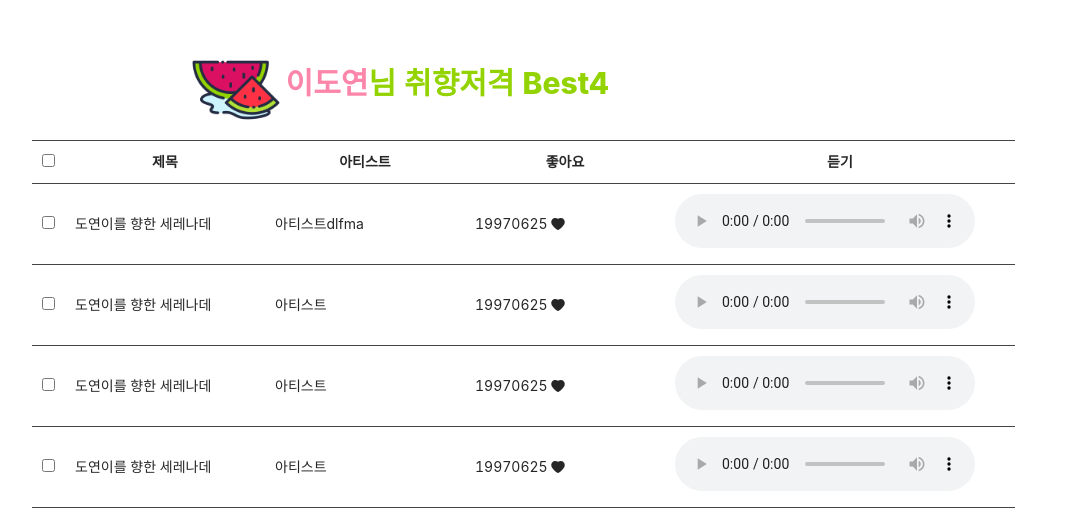
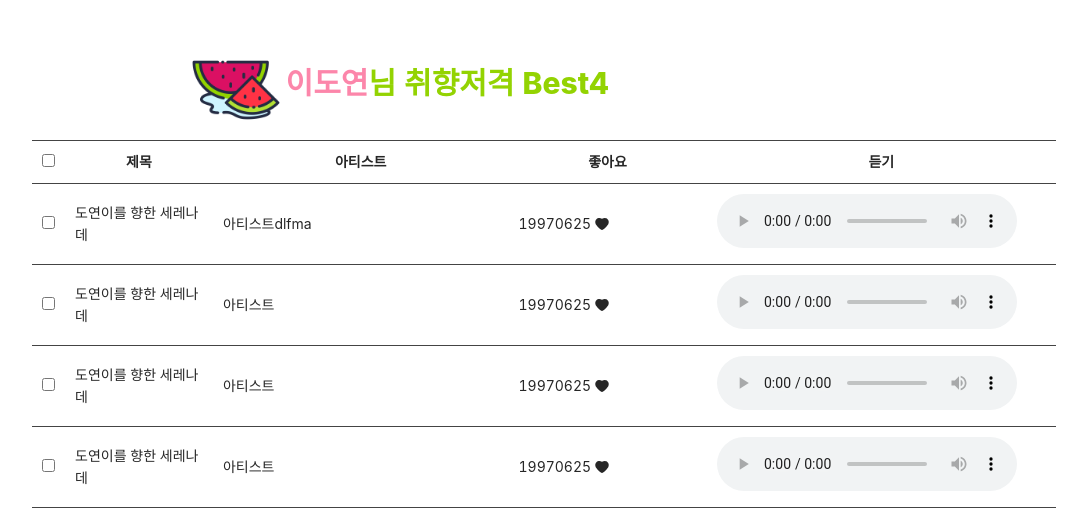
Before and after one commit to AhKong/PRESENT_DY, a React (Create React App) app: page /congratulations-on-your-graduation in a window 1280 px wide. Shown: the part 174-704 px from the top of the page, without its empty margins (96-1183 px from the left). Built offline with nearby package versions, Linux system fonts and the light colour scheme.

Commit message:
대성공~~~

```diff
--- a/src/css/songPage.css
+++ b/src/css/songPage.css
@@ -12,10 +12,10 @@ th, td {
 }
 
 .titleTd{
-    width: 200px;
+    width: 150px;
 }
 .artistTd{
-    width: 200px;
+    width: 300px;
 }
 .likeTd{
     width: 200px;
```
